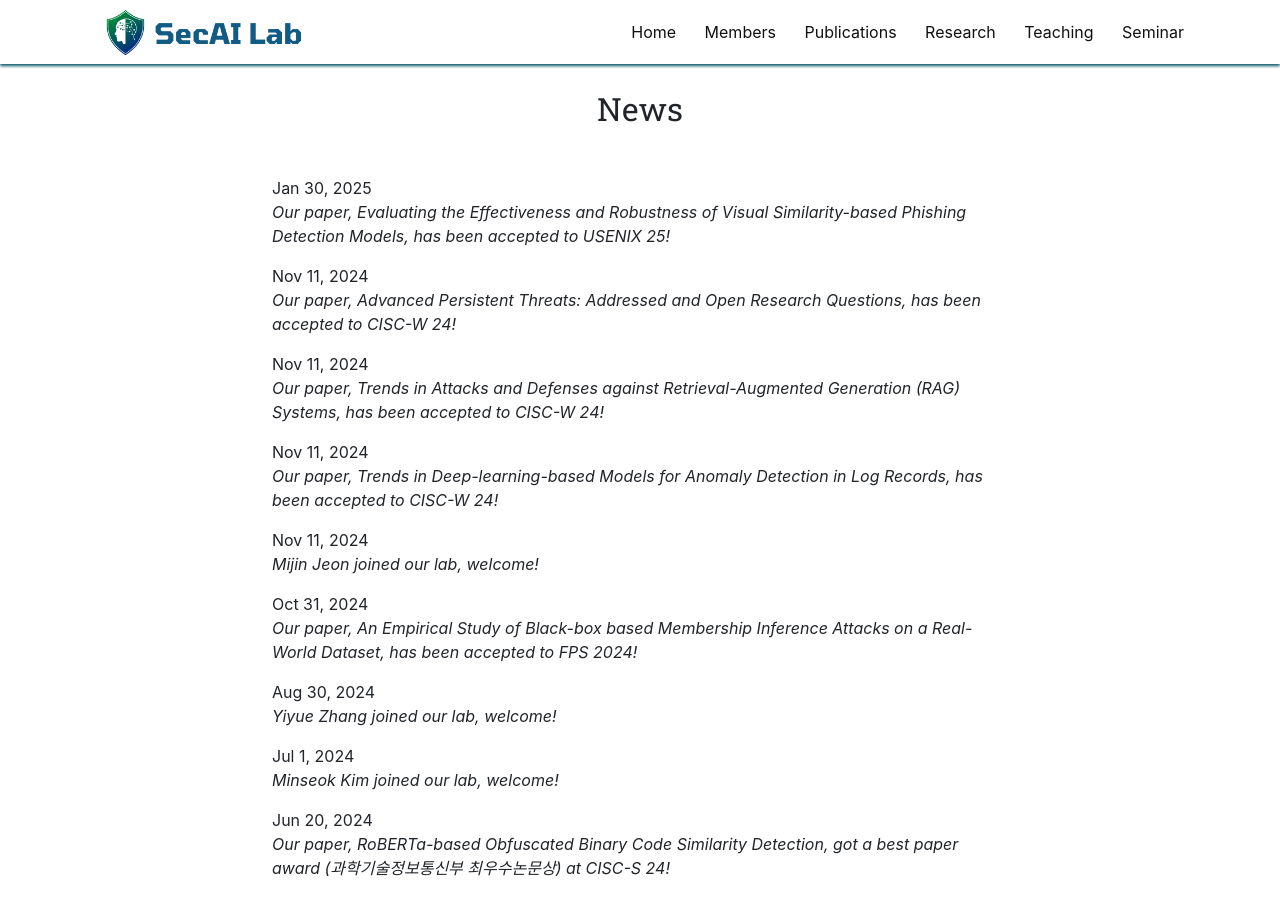
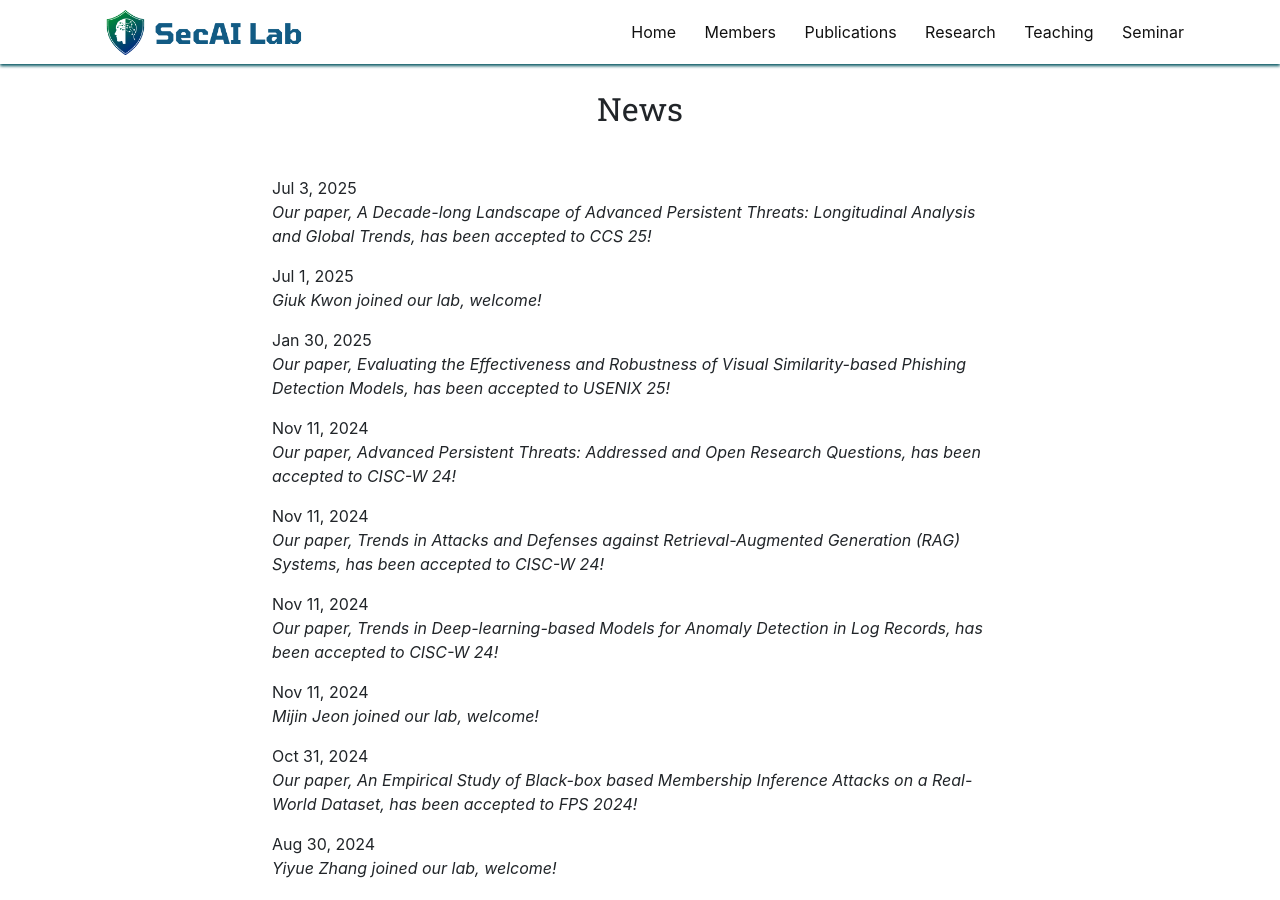
Before and after one commit to SecAI-Lab/secai-lab.github.io, a Jekyll site: the page built from pages/news.md, in a window 1280 px wide and 900 px high. Built offline with Jekyll 4.4.1, drawn with Linux system fonts in a browser that asks for light colours; nearby versions of some CDN libraries.

Commit message:
news updated

```diff
--- a/_data/news.yml
+++ b/_data/news.yml
@@ -1,6 +1,14 @@
+- date: Jul 3, 2025
+  headline: "Our paper, A Decade-long Landscape of Advanced Persistent Threats: Longitudinal Analysis and Global Trends, has been accepted to CCS 25!"
+  id: 0
+
+- date: Jul 1, 2025
+  headline: "Giuk Kwon joined our lab, welcome!"
+  id: 1
+
 - date: Jan 30, 2025
   headline: "Our paper, Evaluating the Effectiveness and Robustness of Visual Similarity-based Phishing Detection Models, has been accepted to USENIX 25!"
-  id: 0
+  id: 1
 
 - date: Nov 11, 2024
   headline: "Our paper, Advanced Persistent Threats: Addressed and Open Research Questions, has been accepted to CISC-W 24!"
@@ -20,7 +28,7 @@
 
 - date: Oct 31, 2024
   headline: "Our paper, An Empirical Study of Black-box based Membership Inference Attacks on a Real-World Dataset, has been accepted to FPS 2024!"
-  id: 1
+  id: 2
 
 - date: Aug 30, 2024
   headline: "Yiyue Zhang joined our lab, welcome!"
@@ -44,7 +52,7 @@
 
 - date: May 20, 2024
   headline: "BENZENE got a Distinguished Paper Award at IEEE S&P '24!!"
-  id: 1
+  id: 2
 
 - date: Feb 28, 2024
   headline: "Intae Jeon joined our lab, welcome!"
```
